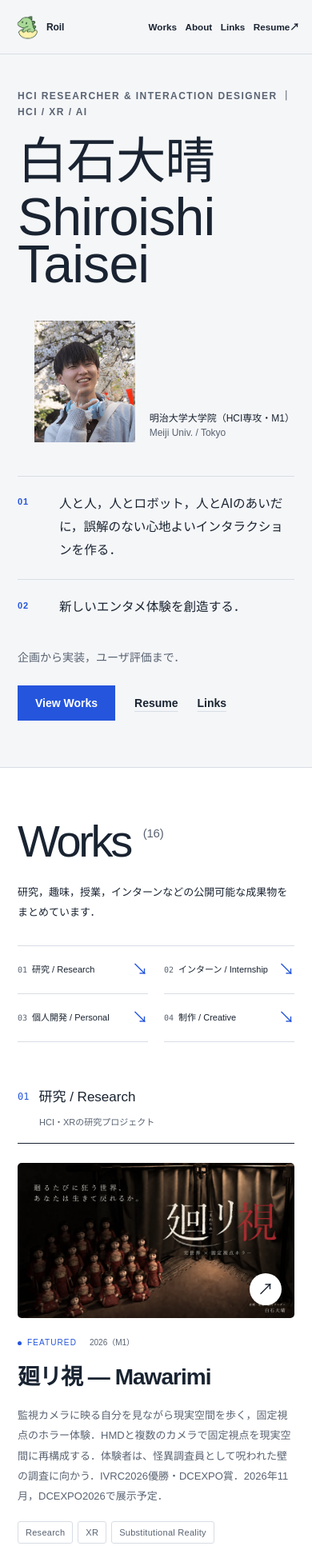
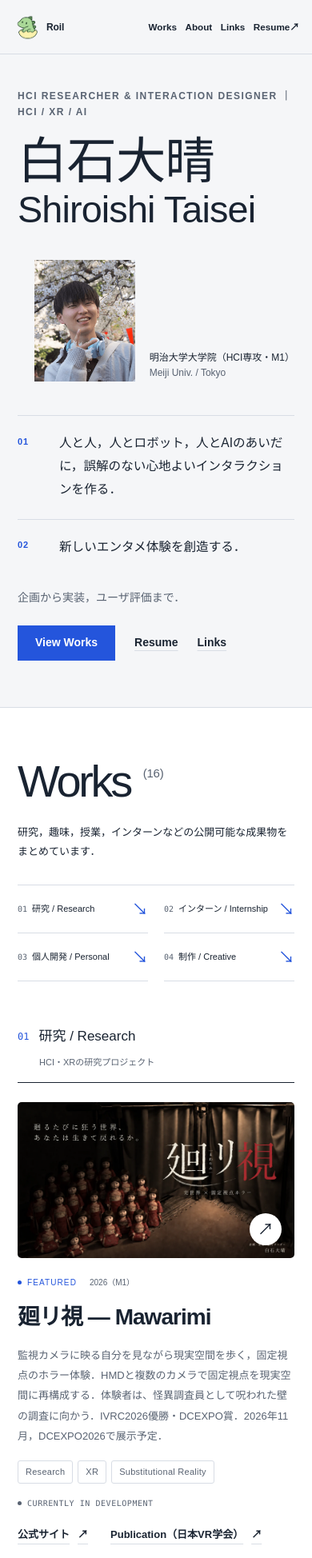
Before and after one commit to Roiril/my-portfolio, a Next.js app: page / in a window 390 px wide. Shown: the top 1948 px of the page at 80% size. Built offline with nearby package versions, Linux system fonts and the light colour scheme; no server answers.

Commit message:
fix：スマホの作品情報と氏名表示を調整

```diff
--- a/src/app/chrome.css
+++ b/src/app/chrome.css
@@ -478,8 +478,9 @@
     }
 
     .hero__name-en {
-        font-size: clamp(3.35rem, 17vw, 4.5rem);
+        font-size: clamp(2.35rem, 12vw, 3.5rem);
         line-height: 0.88;
+        white-space: nowrap;
     }
 
     .hero__profile {
--- a/src/app/works.css
+++ b/src/app/works.css
@@ -76,7 +76,7 @@
   .work-card--featured, .work-group--internship .work-card, .work-group--research .work-card:not(.work-card--featured) { display: block; }
   .work-card--featured .work-content, .work-group--internship .work-content, .work-group--research .work-card:not(.work-card--featured) .work-content { padding-top: 22px; }
   .work-credits { margin-top: 20px; padding: 16px; }
-  .work-credits ul { grid-template-columns: 1fr; }
+  .work-credits ul { grid-template-columns: repeat(2, minmax(0, 1fr)); }
   .work-description { font-size: 13px; }
   .work-meta { font-size: 10px; }
   .work-tag { font-size: 10px; }
--- a/src/content/works.ts
+++ b/src/content/works.ts
@@ -11,7 +11,7 @@ export const works: Work[] = [
     tags: ['Research', 'XR', 'Substitutional Reality'],
     links: [
       { type: 'launch', url: 'https://mawarimi.vercel.app/', label: '公式サイト' },
-      { type: 'paper', url: 'https://www.conference.vrsj.org/ac2026/program/doc/IVRC-15.pdf', label: 'Publication' },
+      { type: 'paper', url: 'https://www.conference.vrsj.org/ac2026/program/doc/IVRC-15.pdf', label: 'Publication（日本VR学会）' },
     ],
     category: 'research',
     period: '2026（M1）',
```
